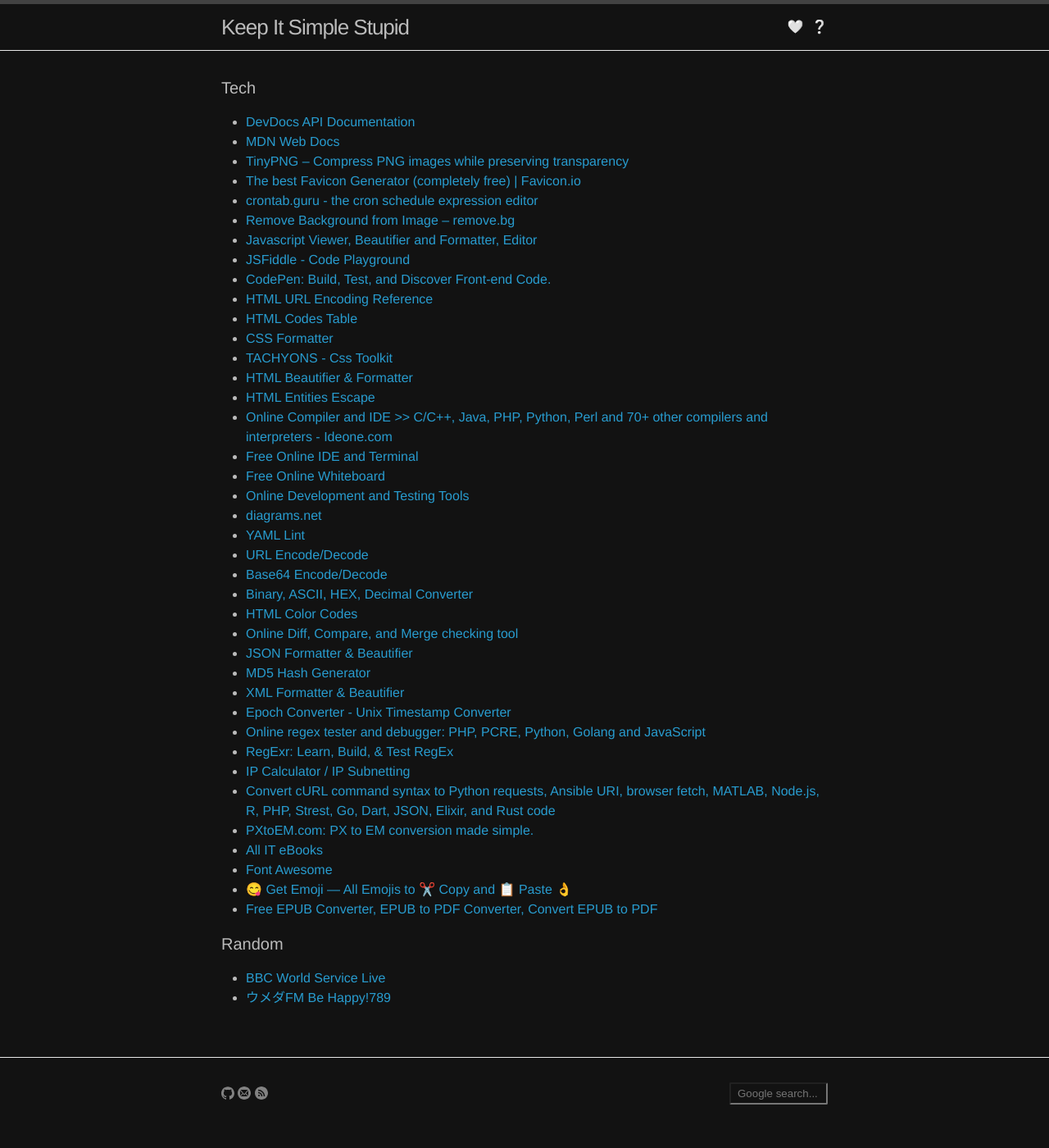
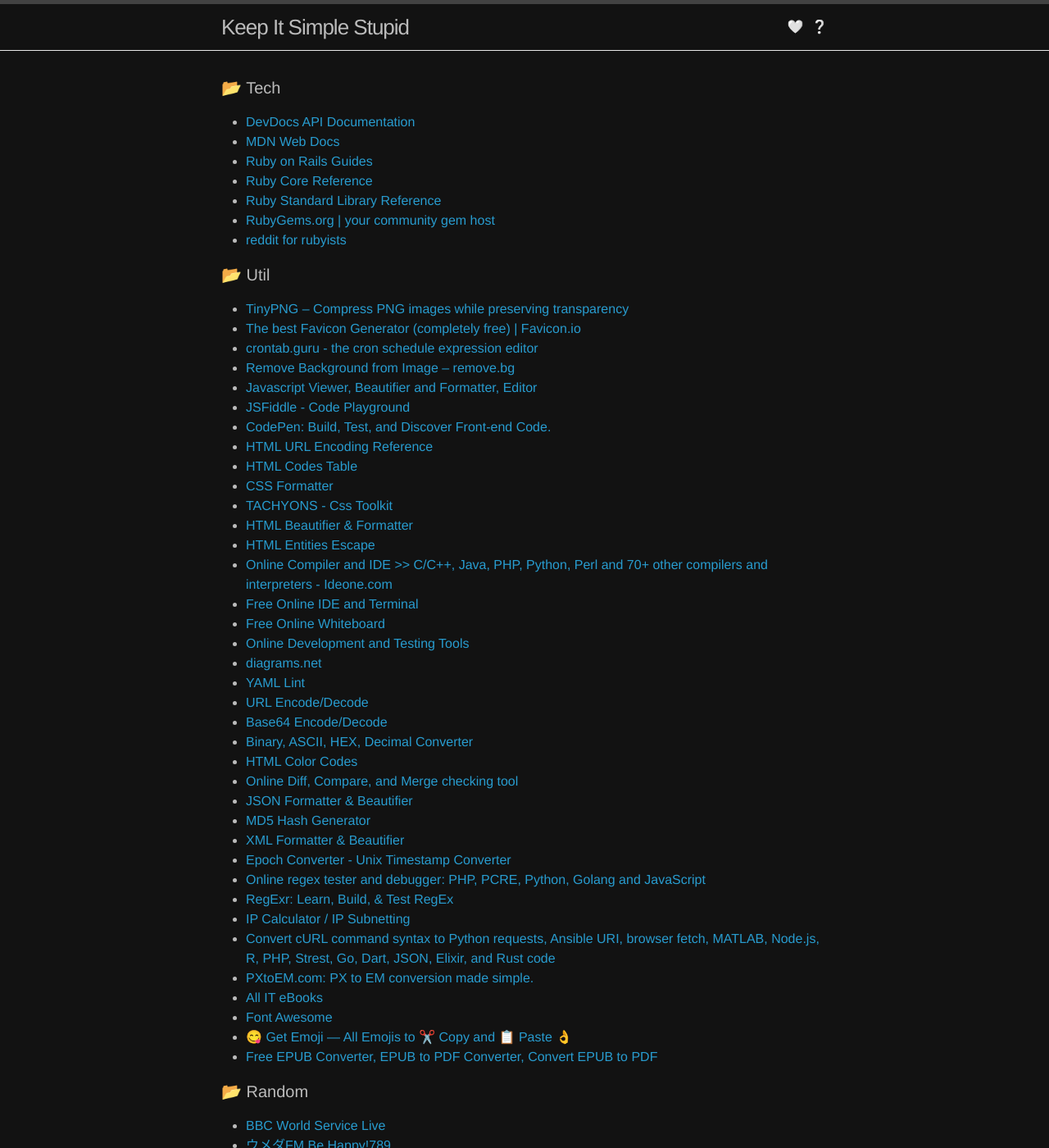
Before and after one commit to yuan-jiang/yuan-jiang.github.io, a Jekyll site: the page built from bookmarks.md, in a window 1280 px wide and 1400 px high. Shown: the whole window at 82% size. Built offline with Jekyll 4.4.1, drawn with Linux system fonts in a browser that asks for light colours.

Commit message:
Add new category for bookmarks

```diff
--- a/_data/bookmarks.yml
+++ b/_data/bookmarks.yml
@@ -4,6 +4,18 @@
       link: https://devdocs.io/
     - title: MDN Web Docs
       link: https://developer.mozilla.org/en-US/
+    - title: Ruby on Rails Guides
+      link: https://guides.rubyonrails.org/index.html
+    - title: Ruby Core Reference
+      link: http://www.ruby-doc.org/core
+    - title: Ruby Standard Library Reference
+      link: http://www.ruby-doc.org/stdlib
+    - title: RubyGems.org | your community gem host
+      link: https://rubygems.org/
+    - title: reddit for rubyists
+      link: https://www.reddit.com/r/ruby/
+- category: Util
+  bookmarks:
     - title: TinyPNG – Compress PNG images while preserving transparency
       link: https://tinypng.com/
     - title: The best Favicon Generator (completely free) | Favicon.io
--- a/bookmarks.md
+++ b/bookmarks.md
@@ -6,7 +6,7 @@
 
 <div>
   {% for group in site.data.bookmarks %}
-    <h3>{{ group.category }}</h3>
+    <h3>📂 {{ group.category }}</h3>
     <ul>
       {% for bookmark in group.bookmarks %}
       <li>
```
